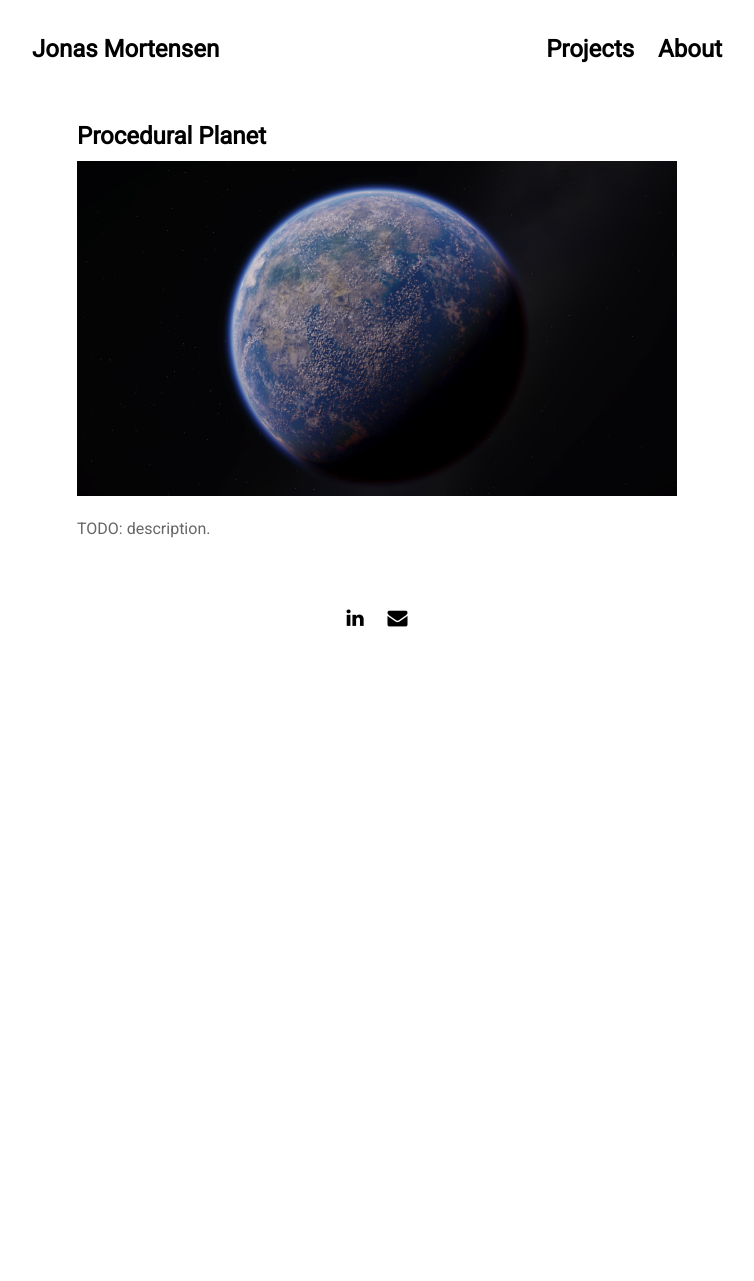
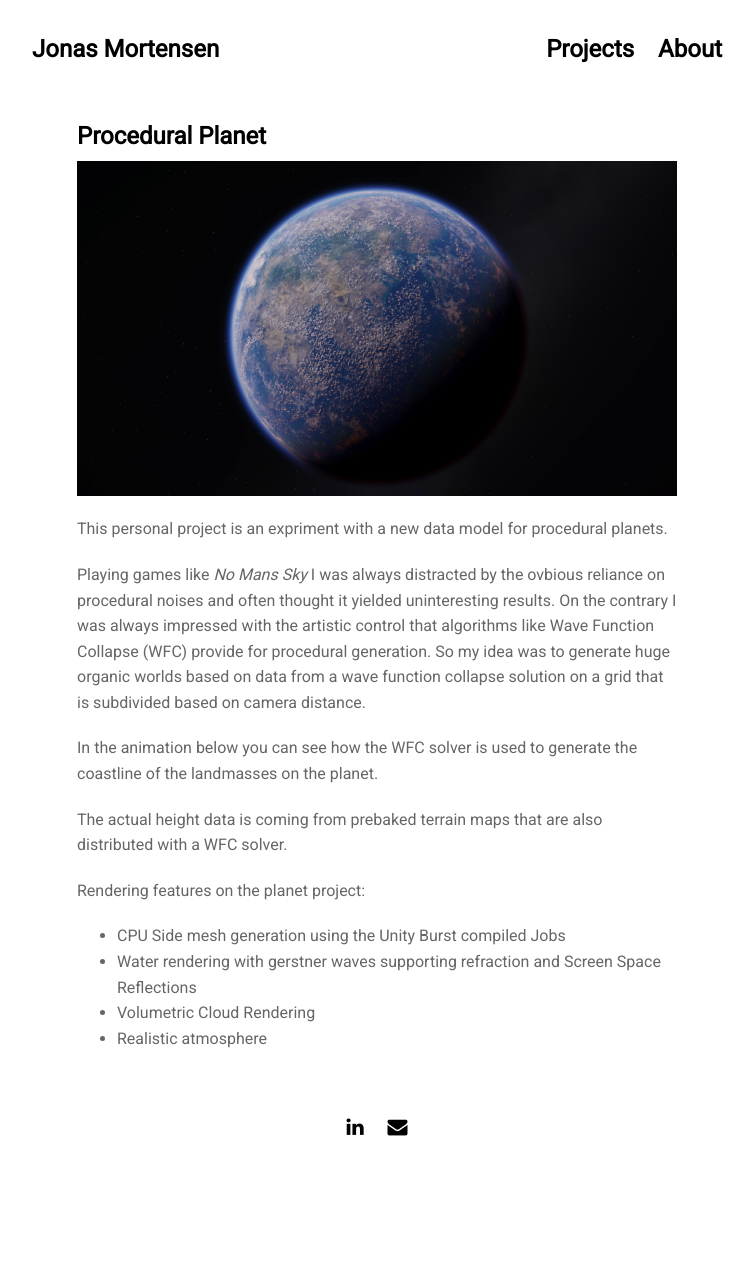
Before and after one commit to Jonasmortensen/jonasmortensen.github.io, a Jekyll site: the page built from projects/planet.md, in a window 1280 px wide. Shown: the whole page, without its empty margins (263-1017 px from the left). Built offline with Jekyll 4.4.1, drawn with Linux system fonts in a browser that asks for light colours; nearby versions of some CDN libraries; before the commit the page ends 900 px from its top, so only the background shows below that.

Commit message:
Added first draft of new projects

```diff
--- a/projects/planet.md
+++ b/projects/planet.md
@@ -5,4 +5,16 @@ title: 'Procedural Planet'
 
 {% include imagenourl.html image="projects/planet/thumbnail.jpg" %}
 
-TODO: description.
+This personal project is an expriment with a new data model for procedural planets.
+
+ Playing games like *No Mans Sky* I was always distracted by the ovbious reliance on procedural noises and often thought it yielded uninteresting results. On the contrary I was always impressed with the artistic control that algorithms like Wave Function Collapse (WFC) provide for procedural generation. So my idea was to generate huge organic worlds based on data from a wave function collapse solution on a grid that is subdivided based on camera distance.
+
+ In the animation below you can see how the WFC solver is used to generate the coastline of the landmasses on the planet.
+
+The actual height data is coming from prebaked terrain maps that are also distributed with a WFC solver.
+
+Rendering features on the planet project:
+- CPU Side mesh generation using the Unity Burst compiled Jobs
+- Water rendering with gerstner waves supporting refraction and Screen Space Reflections
+- Volumetric Cloud Rendering
+- Realistic atmosphere
```
Also changed, not shown: _data/settings.yml (+4 -4 lines), projects/roads.md (+5 -1 lines).
